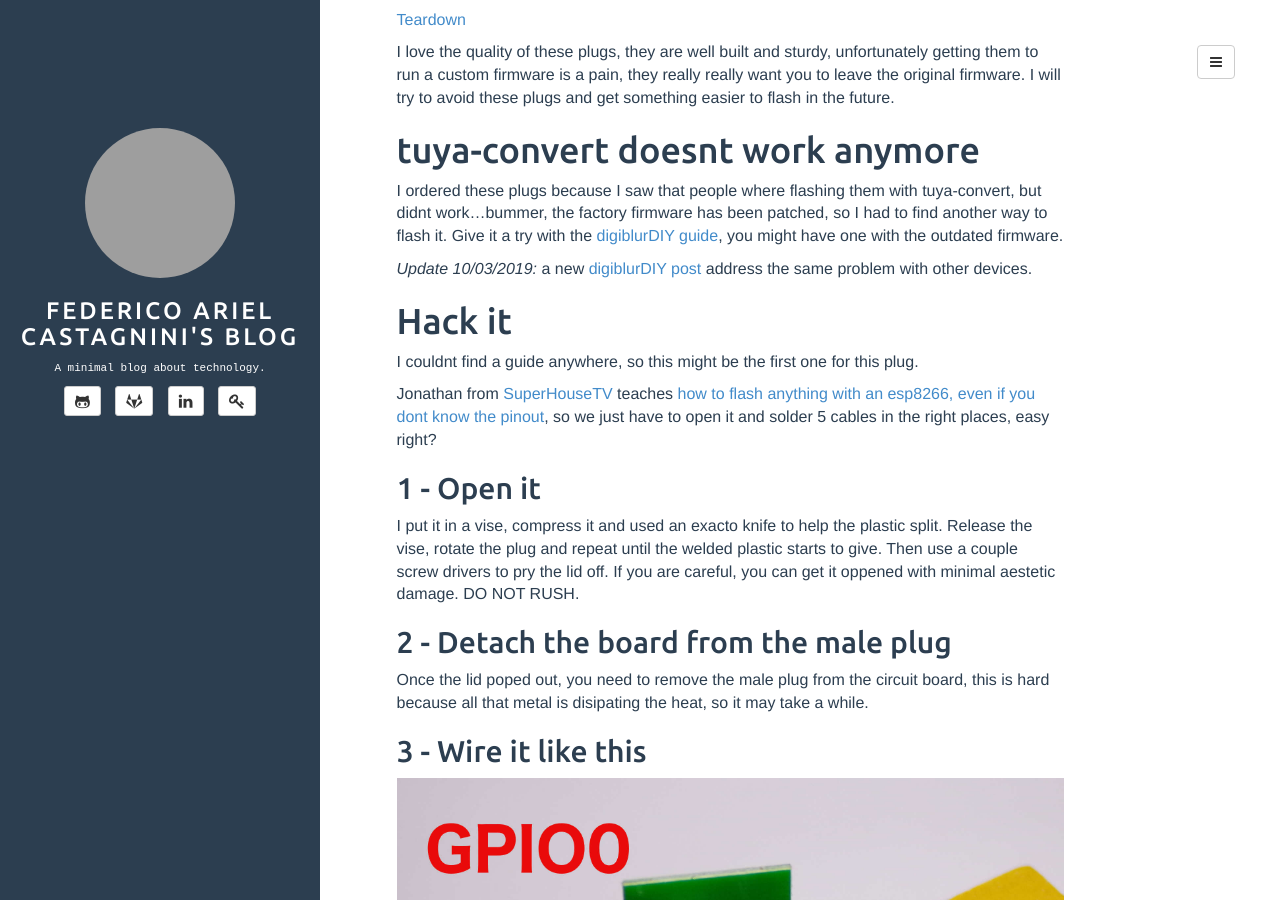
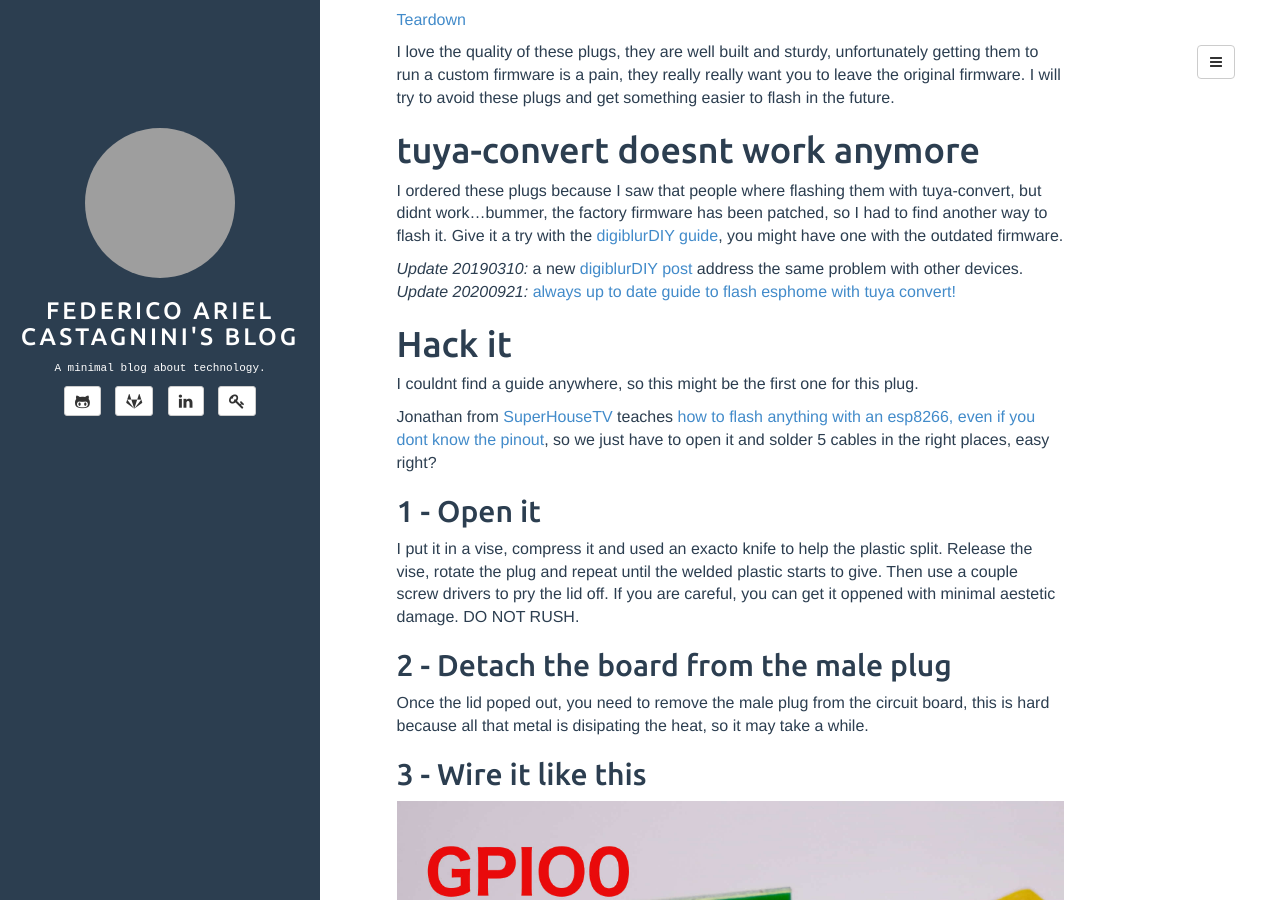
Before and after one commit to facastagnini/facastagnini.github.io, a Jekyll site: the page built from _posts/2019-08-26-how-to-flash-YX-WS01-smart-plug.md, in a window 1280 px wide and 900 px high, scrolled down 710 px. Built offline with Jekyll 4.4.1, drawn with Linux system fonts in a browser that asks for light colours; grey boxes are pictures that could not be loaded.

Commit message:
link to https://esphome-configs.io/guides/tuya-convert/

```diff
--- a/_posts/2019-08-26-how-to-flash-YX-WS01-smart-plug.md
+++ b/_posts/2019-08-26-how-to-flash-YX-WS01-smart-plug.md
@@ -24,7 +24,8 @@ I love the quality of these plugs, they are well built and sturdy, unfortunately
 # tuya-convert doesnt work anymore
 I ordered these plugs because I saw that people where flashing them with tuya-convert, but didnt work...bummer, the factory firmware has been patched, so I had to find another way to flash it. Give it a try with the [digiblurDIY guide](https://www.digiblur.com/2019/01/flash-tuya-smart-switches-over-air-no.html), you might have one with the outdated firmware.
 
-*Update 10/03/2019:* a new [digiblurDIY post](https://www.digiblur.com/2019/08/tuya-convert-whats-next-solderless.html) address the same problem with other devices.
+*Update 20190310:* a new [digiblurDIY post](https://www.digiblur.com/2019/08/tuya-convert-whats-next-solderless.html) address the same problem with other devices.
+*Update 20200921:* [always up to date guide to flash esphome with tuya convert!](https://esphome-configs.io/guides/tuya-convert/)
 
 # Hack it
 I couldnt find a guide anywhere, so this might be the first one for this plug.
```
